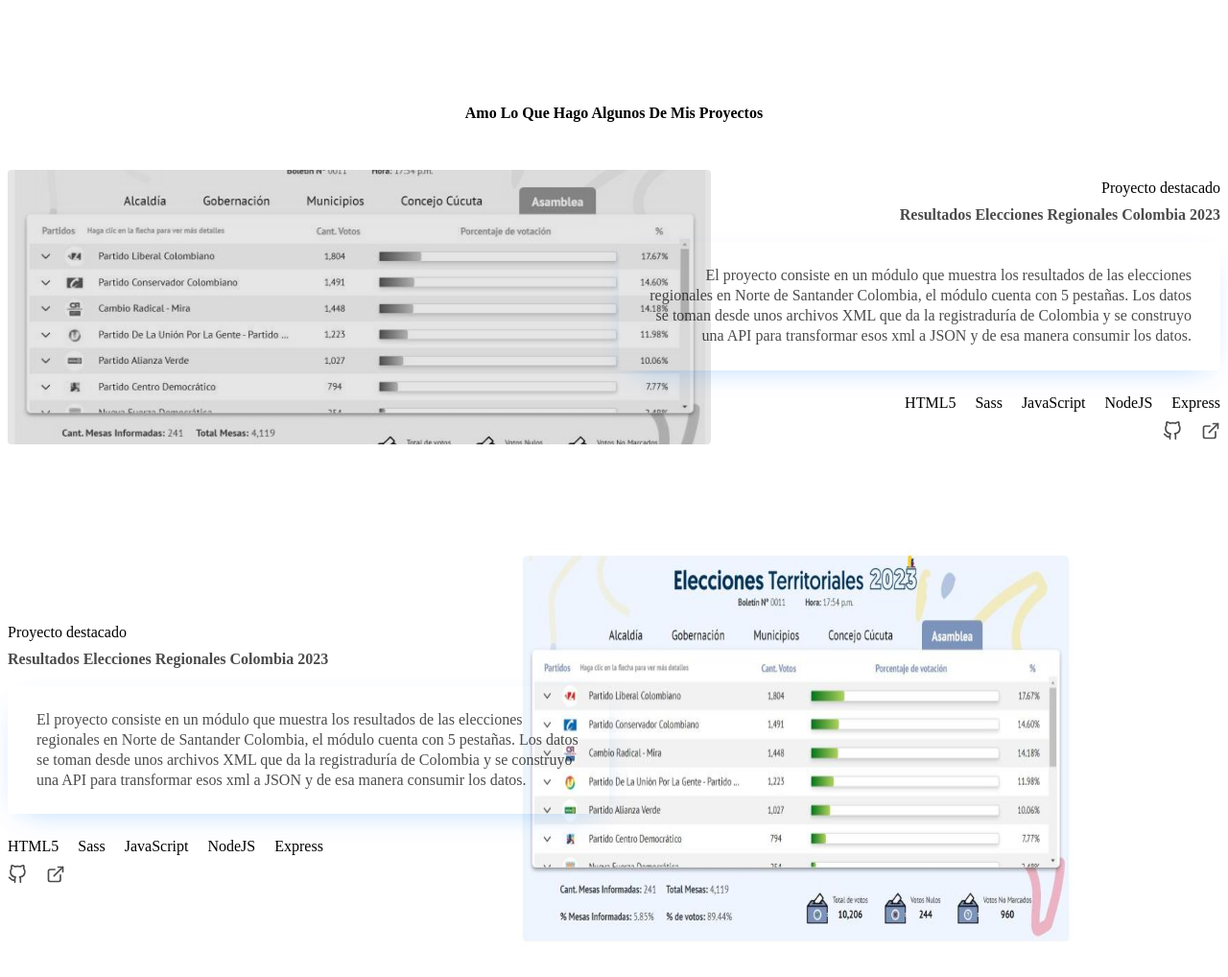
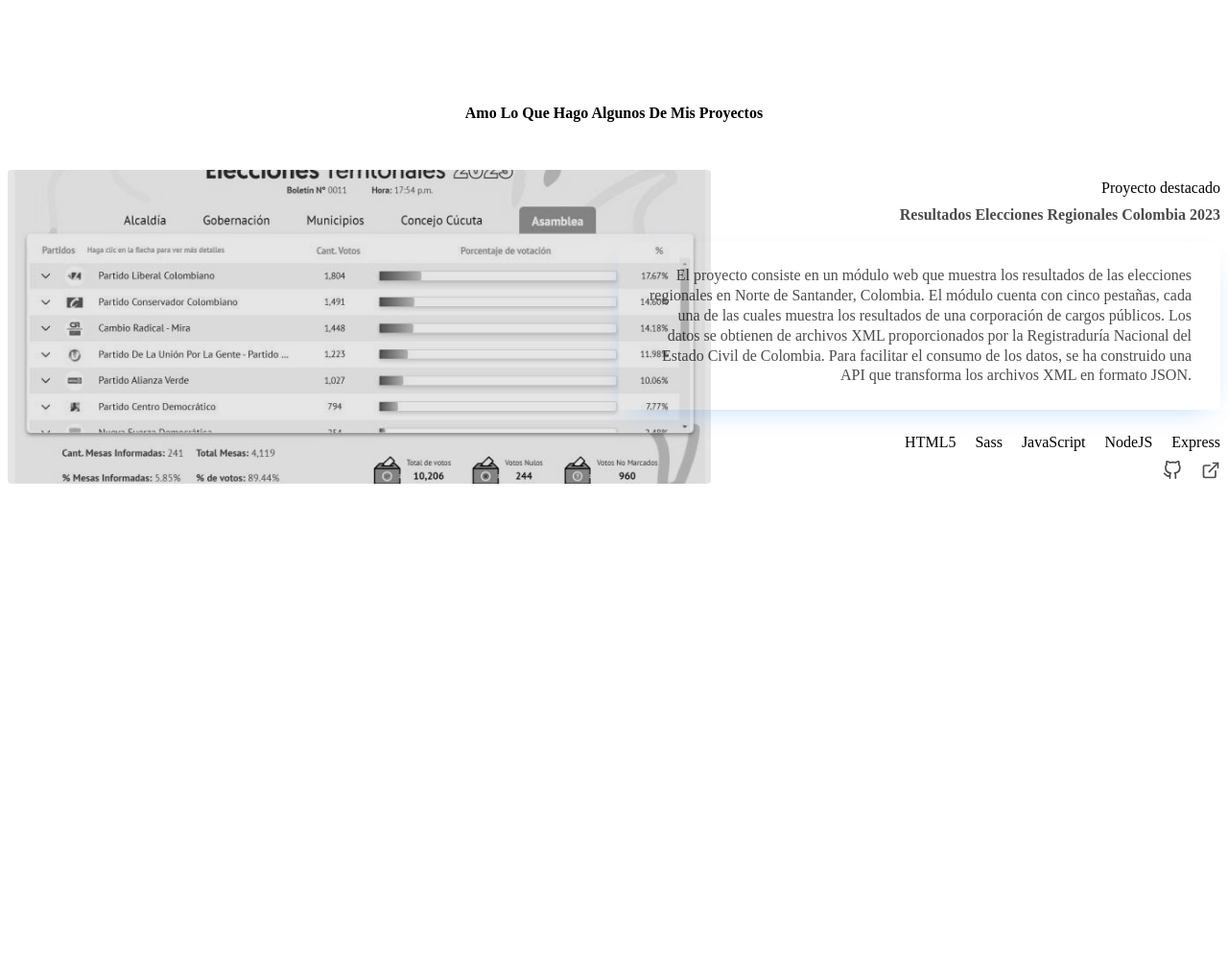
Before and after one commit to johnsi15/personal-site-astro, an Astro site: page /portafolio/projects in a window 1280 px wide. Shown: the whole page at 96% size. After the commit the page ends 800 px from the top, so only its background shows below. Built offline with nearby package versions, Linux system fonts and the light colour scheme; Astro itself is replaced by a stand-in of ours.

Commit message:
Change text project 01

```diff
--- a/src/pages/portafolio/projects.astro
+++ b/src/pages/portafolio/projects.astro
@@ -11,10 +11,11 @@
             >
           </h3>
           <p class='description'>
-            El proyecto consiste en un módulo que muestra los resultados de las elecciones regionales en Norte de
-            Santander Colombia, el módulo cuenta con 5 pestañas. Los datos se toman desde unos archivos XML que da la
-            registraduría de Colombia y se construyo una API para transformar esos xml a JSON y de esa manera consumir
-            los datos.
+            El proyecto consiste en un módulo web que muestra los resultados de las elecciones regionales en Norte de
+            Santander, Colombia. El módulo cuenta con cinco pestañas, cada una de las cuales muestra los resultados de
+            una corporación de cargos públicos. Los datos se obtienen de archivos XML proporcionados por la
+            Registraduría Nacional del Estado Civil de Colombia. Para facilitar el consumo de los datos, se ha
+            construido una API que transforma los archivos XML en formato JSON.
           </p>
           <ul class='project_tech_list'>
             <li>HTML5</li>
@@ -80,86 +81,6 @@
               loading='lazy'
             />
           </div>
-        </a>
-      </div>
-    </li>
-    <li class='project'>
-      <div class='info'>
-        <div>
-          <span class='featured'>Proyecto destacado</span>
-          <h3>
-            <a href='https://laopinion.github.io/elecciones-resultados/' rel='noopener noreferrer' target='_blank'
-              >Resultados Elecciones Regionales Colombia 2023</a
-            >
-          </h3>
-          <p class='description'>
-            El proyecto consiste en un módulo que muestra los resultados de las elecciones regionales en Norte de
-            Santander Colombia, el módulo cuenta con 5 pestañas. Los datos se toman desde unos archivos XML que da la
-            registraduría de Colombia y se construyo una API para transformar esos xml a JSON y de esa manera consumir
-            los datos.
-          </p>
-          <ul class='project_tech_list'>
-            <li>HTML5</li>
-            <li>Sass</li>
-            <li>JavaScript</li>
-            <li>NodeJS</li>
-            <li>Express</li>
-          </ul>
-          <div class='project_links'>
-            <a
-              href='https://github.com/laopinion/elecciones-resultados'
-              aria-label='GitHub Link'
-              rel='noopener noreferrer'
-              target='_blank'
-            >
-              <svg
-                xmlns='http://www.w3.org/2000/svg'
-                role='img'
-                viewBox='0 0 24 24'
-                fill='none'
-                stroke='currentColor'
-                stroke-width='2'
-                stroke-linecap='round'
-                stroke-linejoin='round'
-                class='feather feather-github'
-                ><title>GitHub</title><path
-                  d='M9 19c-5 1.5-5-2.5-7-3m14 6v-3.87a3.37 3.37 0 0 0-.94-2.61c3.14-.35 6.44-1.54 6.44-7A5.44 5.44 0 0 0 20 4.77 5.07 5.07 0 0 0 19.91 1S18.73.65 16 2.48a13.38 13.38 0 0 0-7 0C6.27.65 5.09 1 5.09 1A5.07 5.07 0 0 0 5 4.77a5.44 5.44 0 0 0-1.5 3.78c0 5.42 3.3 6.61 6.44 7A3.37 3.37 0 0 0 9 18.13V22'
-                ></path></svg
-              >
-            </a>
-            <a
-              href='https://laopinion.github.io/elecciones-resultados/'
-              aria-label='External Link'
-              class='external'
-              rel='noopener noreferrer'
-              target='_blank'
-            >
-              <svg
-                xmlns='http://www.w3.org/2000/svg'
-                role='img'
-                viewBox='0 0 24 24'
-                fill='none'
-                stroke='currentColor'
-                stroke-width='2'
-                stroke-linecap='round'
-                stroke-linejoin='round'
-                class='feather feather-external-link'
-                ><title>External Link</title><path d='M18 13v6a2 2 0 0 1-2 2H5a2 2 0 0 1-2-2V8a2 2 0 0 1 2-2h6'
-                ></path><polyline points='15 3 21 3 21 9'></polyline><line x1='10' y1='14' x2='21' y2='3'></line></svg
-              >
-            </a>
-          </div>
-        </div>
-      </div>
-      <div class='image'>
-        <a href='https://github.com/laopinion/elecciones-resultados' rel='noopener noreferrer' target='_blank'>
-          <img
-            src='/portafolio/projects/elecciones.jpg'
-            alt='Elecciones Regionales Resultados 2023'
-            width='580'
-            height='440'
-            loading='lazy'
-          />
         </a>
       </div>
     </li>
@@ -285,6 +206,7 @@
   h3 a {
     color: var(--color-white);
     text-decoration: none;
+    transition: all 0.3s;
   }
   h3 a:hover {
     color: var(--color-blue-500);
```
